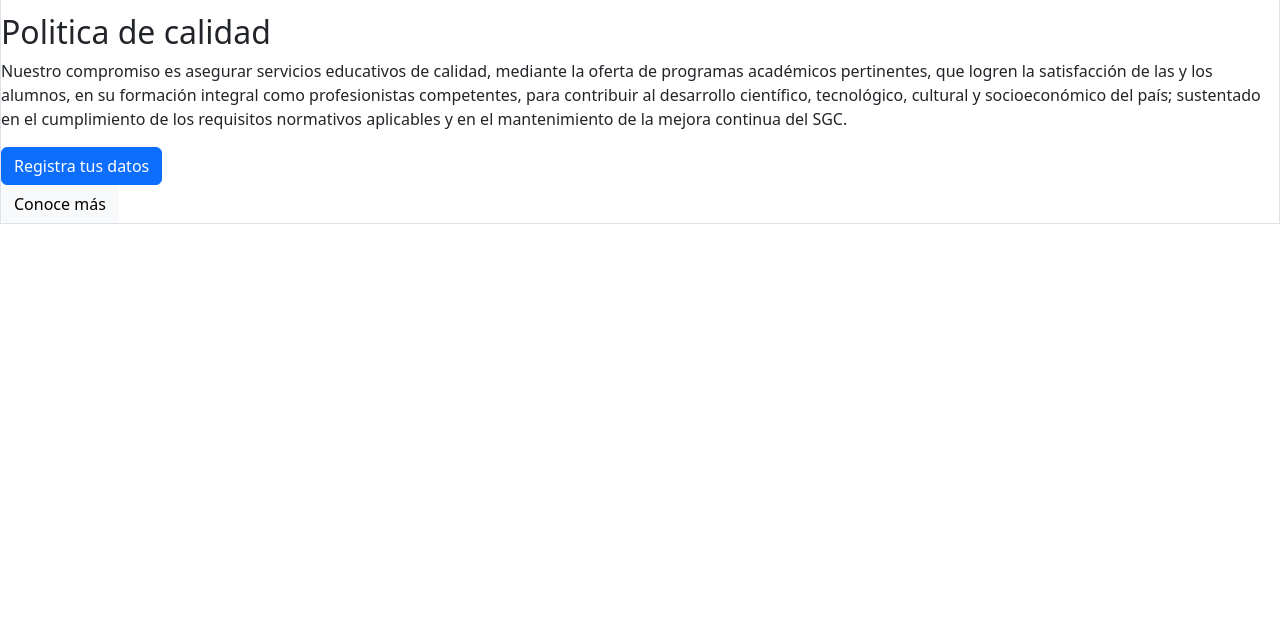
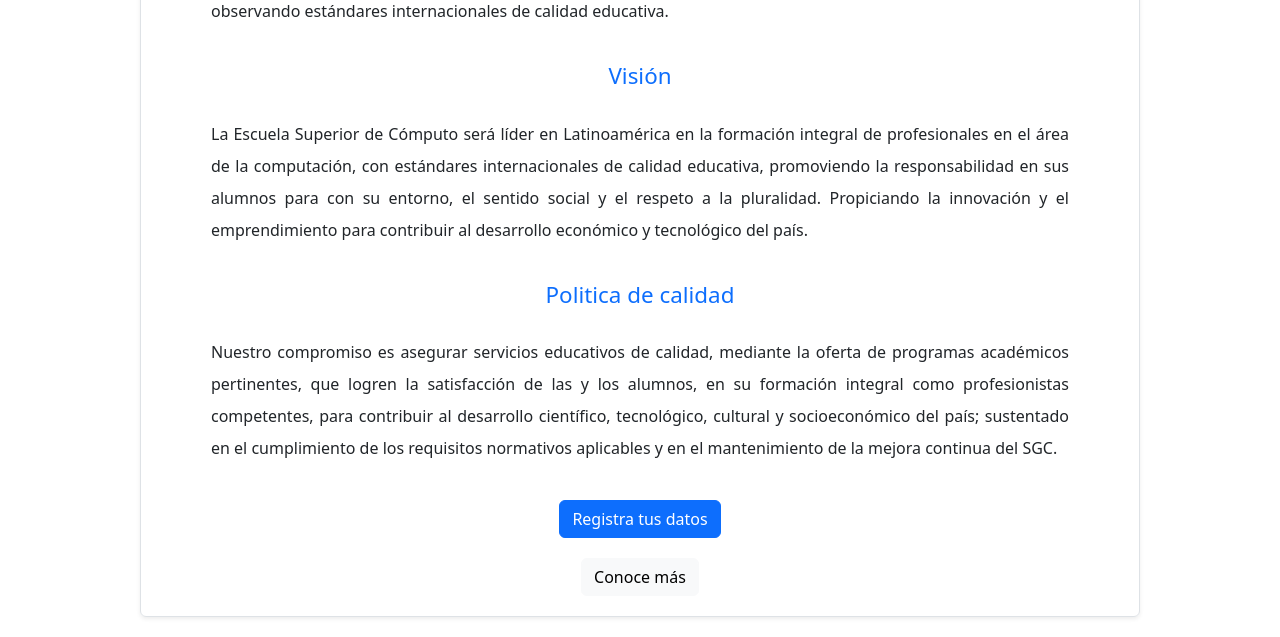
Before and after one commit to Amaury-Vasquez/tecnologias-web-proyecto, a website built with Vite: page src/index.html in a window 1280 px wide. Shown: the part 708-1345 px from the top of the page. Before the commit the page ends 932 px from the top, so only its background shows below. Built offline with nearby package versions, Linux system fonts and the light colour scheme.

Commit message:
add styles for home page

```diff
--- a/src/scss/style.scss
+++ b/src/scss/style.scss
@@ -13,6 +13,7 @@
   display: flex;
   align-items: center;
   justify-content: center;
+  border-bottom: 1px solid $gray-300;
 }
 
 div.appContainer {
@@ -25,12 +26,63 @@
   padding: 0;
 }
 
-form.form {
-  padding: 20px;
-  width: min(800px, 100vw);
+@mixin bordered() {
   box-shadow: $box-shadow-sm;
   border-radius: $border-radius;
+  padding: 20px;
+}
+
+div.page {
+  margin: 0 auto;
+  width: 100vw;
+  min-height: calc(100vh - 50px);
+  height: auto;
+  padding: 20px;
+  display: flex;
+  justify-content: center;
+
+  article {
+    width: min(1000px, 100vw);
+    gap: 20px;
+    display: flex;
+    flex-direction: column;
+    padding: 20px;
+    text-align: center;
+    line-height: 2rem;
+    border-radius: 5px;
+    @include bordered();
+
+    h1,
+    h2 {
+      color: $primary;
+      font-weight: 500;
+    }
+
+    h1 {
+      font-size: 1.5rem;
+    }
+
+    h2 {
+      font-size: 1.4rem;
+    }
+
+    p {
+      font-size: 1rem;
+      color: $dark;
+      font-weight: 400;
+      text-align: justify;
+
+      @media screen and (min-width: 768px) {
+        padding: 0 50px;
+      }
+    }
+  }
+}
+
+form.form {
+  width: min(800px, 100vw);
   align-self: center;
+  @include bordered();
 
   fieldset {
     display: flex;
@@ -133,5 +185,5 @@
 
 a.nav-link-active {
   color: $primary;
-  border-bottom: 1px solid $gray-300;
+  font-weight: $font-weight-bold;
 }
```
